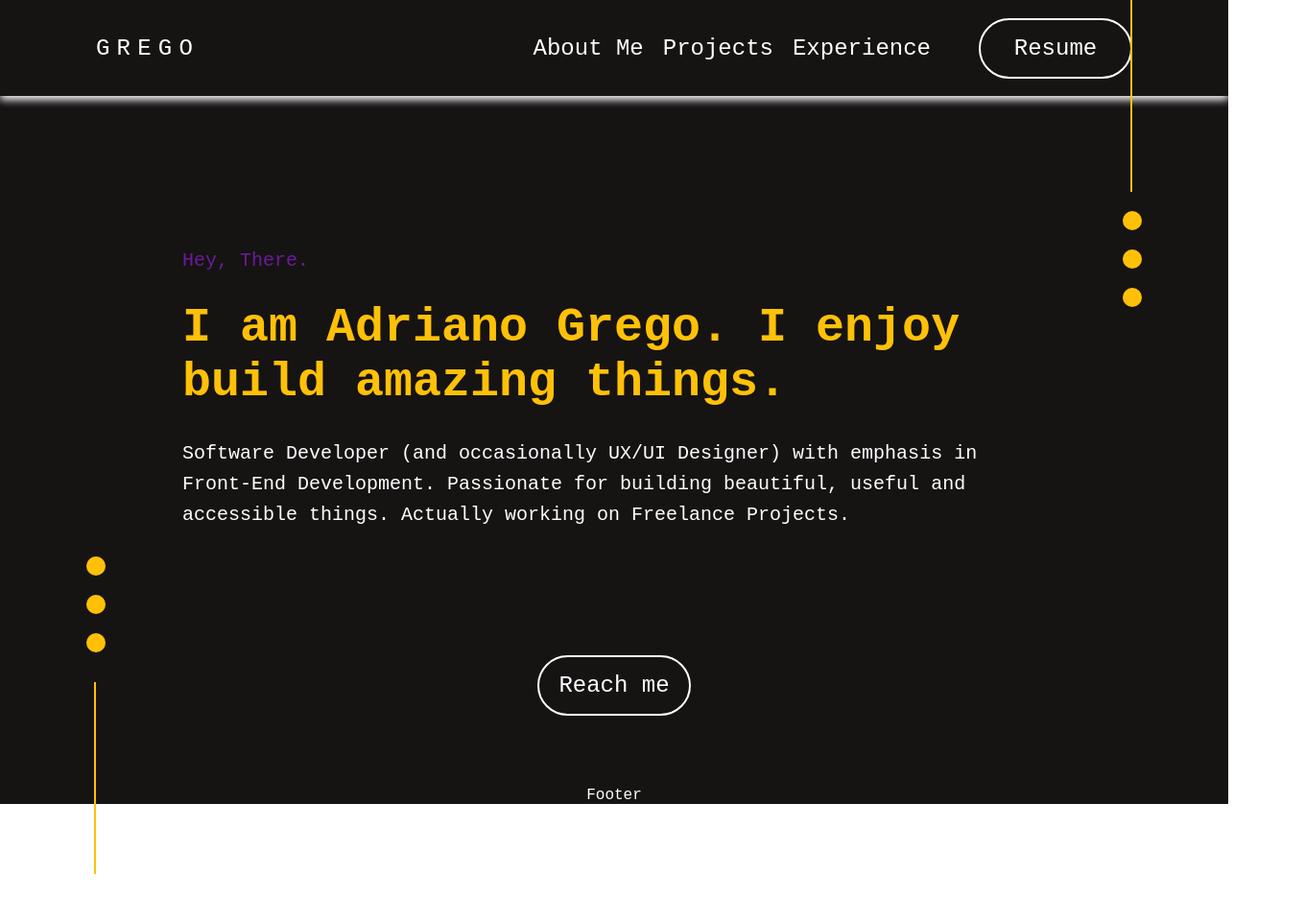
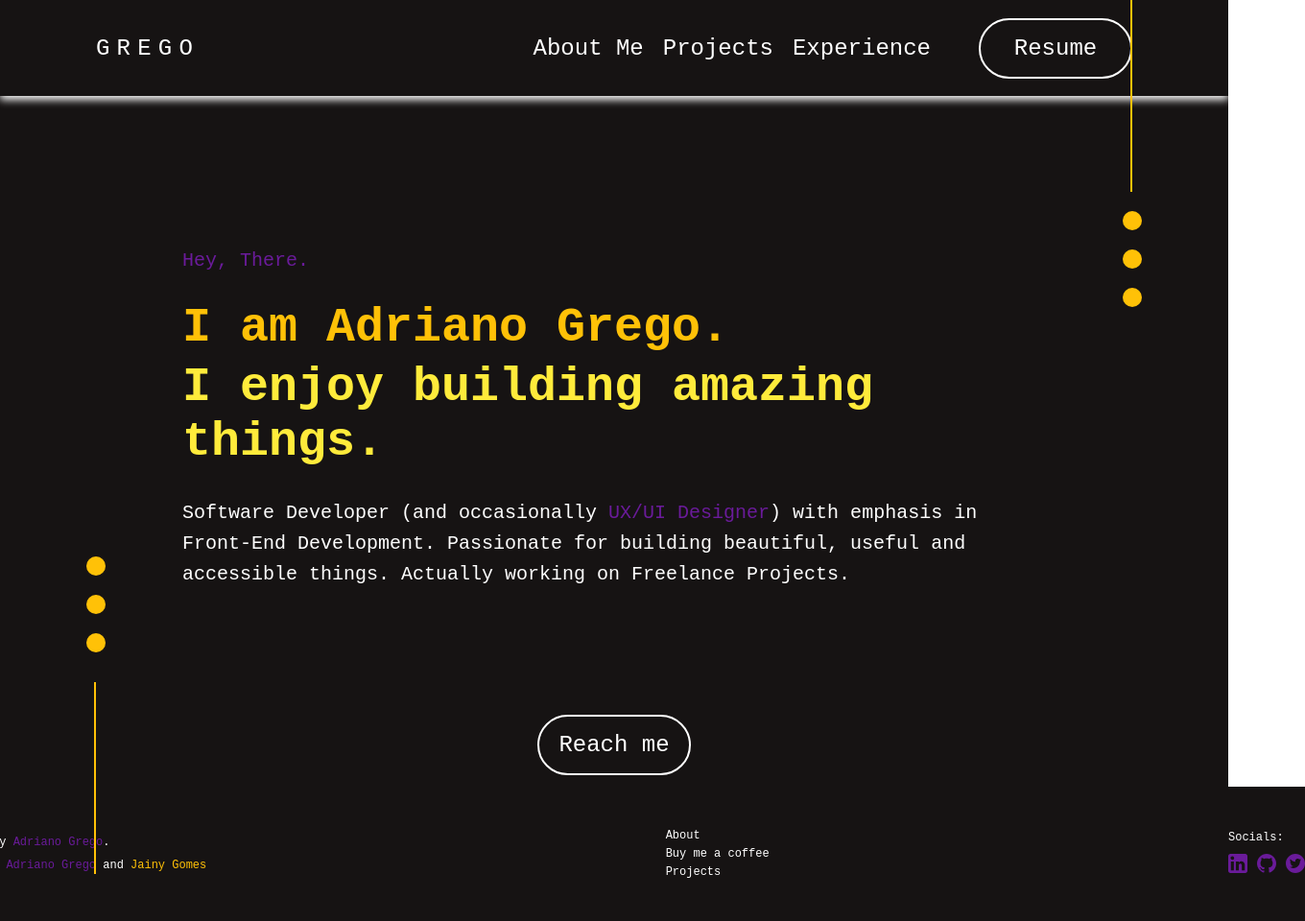
Before and after one commit to grega1/portfolio, a Gatsby site: page / in a window 1280 px wide. Shown: the whole page at 96% size, 1360 px wide, since content can reach past the window. Before the commit the page ends 838 px from the top, so only its background shows below. Built offline with nearby package versions, Linux system fonts and the light colour scheme; Gatsby itself is replaced by a stand-in of ours.

Commit message:
feat: finishing footer and adding base structure for the pages

```diff
--- a/src/components/Button/index.tsx
+++ b/src/components/Button/index.tsx
@@ -14,7 +14,6 @@ const ButtonWrapper = styled.button`
   :focus {
     border-color: ${({ theme }) => theme.colors.primary};
     color:${({ theme }) => theme.colors.primary};
-    transition:all 0.25s cubic-bezier(0.645,0.045,0.355,1);
   }
 `;
 interface ButtonProps {
--- a/src/components/Footer/index.tsx
+++ b/src/components/Footer/index.tsx
@@ -1,13 +1,111 @@
-import React from 'react';
-import styled from 'styled-components';
+import { Link } from "gatsby";
+import React from "react";
+import styled from "styled-components";
+import linkedin from "../../images/linkedin.svg";
+import github from "../../images/github.svg";
+import twitter from "../../images/twitter.svg";
+const FooterWrapper = styled.footer`
+  background-color: ${({ theme }) => theme.colors.backGround};
+  color: ${({ theme }) => theme.colors.text};
+  min-width: 1440px;
+  height: 140px;
+  display: flex;
+  align-items: center;
 
+  justify-content: space-between;
+  @media (max-width: 768px) {
+    min-width: 400px;
+    align-items: start;
+    flex-direction: column;
+    height: auto;
+    gap: 30px;
+    padding: 30px 0;
+  }
+`;
+const Credits = styled.div`
+  color: ${({ theme }) => theme.colors.text};
+  font-size: 12px;
+  font-weight: 500;
+  display: flex;
+  flex-direction: column;
+  align-items: start;
+  gap: 10px;
+
+  .yellowSpan {
+    color: ${({ theme }) => theme.colors.primary};
+  }
+  .purpleSpan {
+    color: ${({ theme }) => theme.colors.secondary};
+  }
+`;
+const Social = styled.ul`
+  color: ${({ theme }) => theme.colors.text};
+  font-size: 12px;
+  display: flex;
+  flex-direction: column;
+  gap:10px;
+  div{display:flex;align-items:center;gap:10px;}
+  li {
+    list-style: none;
+    font-size: 12px;
+    a{
+        text-decoration: none;
+    }
+  }
+`;
+const Links = styled.ul`
+  display: flex;
+  flex-direction: column;
+  align-items: start;
+  gap: 5px;
+  li {
+    list-style: none;
+    font-size: 12px;
+    a {
+      text-decoration: none;
+      color: ${({ theme }) => theme.colors.text};
+      &:hover,
+      :focus {
+        color: ${({ theme }) => theme.colors.primary};
+        text-decoration: underline;
+      }
+    }
+  }
+`;
 
 const Footer = () => {
-    return (
+  return (
+    <FooterWrapper>
+      <Credits>
+        <p>
+          Developed by <span className="purpleSpan">Adriano Grego</span>.
+        </p>
+        <p>
+          Designed by <span className="purpleSpan">Adriano Grego</span> and{" "}
+          <span className="yellowSpan">Jainy Gomes</span>
+        </p>{" "}
+      </Credits>
+
+      <Links>
+        <li>
+          <Link to="/">About</Link>
+        </li>
+        <li>
+          <Link to="/">Buy me a coffee</Link>
+        </li>
+        <li>
+          <Link to="/">Projects</Link>
+        </li>
+      </Links>
+      <Social>Socials:
         <div>
-            Footer
+        <li><Link to="/" ><img src={linkedin} alt="linkedin"/></Link></li>
+        <li><Link to="/" ><img src={github} alt="github"/></Link></li>
+        <li><Link to="/" ><img src={twitter} alt="twitter"/></Link></li>
         </div>
-    );
+      </Social>
+    </FooterWrapper>
+  );
 };
 
-export default Footer
+export default Footer;
--- a/src/components/Layout/Layout.tsx
+++ b/src/components/Layout/Layout.tsx
@@ -16,17 +16,28 @@ const Wrapper = styled.div`
   flex-direction: column;
   align-items: center;
   justify-content: center;
-  .right-decoration{
-
-
+  .right-decoration {
     position: fixed;
-    right:90px;
-    bottom:480px;
+    right: 90px;
+    bottom: 480px;
   }
-  .left-decoration{
+  .left-decoration {
     position: fixed;
-    left:90px;
-    top:580px;
+    left: 90px;
+    top: 580px;
+  }
+  @media (max-width: 768px) {
+    width: 100%;
+    .right-decoration {
+        transform: rotate(-90deg);
+        right: 400px;
+        bottom:0px;
+    }
+    .left-decoration {
+        transform: rotate(-90deg);
+        left:200px;
+        top:0px;
+    }
   }
 `;
 
--- a/src/pages/home.tsx
+++ b/src/pages/home.tsx
@@ -25,9 +25,13 @@ export const Content = styled.div`
     font-size: 20px;
     color: ${({ theme }) => theme.colors.secondary};
   }
-  h1 {
+  h1,h2 {
     font-size: 50px;
     color: ${({ theme }) => theme.colors.primary};
+  }
+  h2{
+    margin-top:-25px;
+    color: ${({ theme }) => theme.colors.secondaryYellow};
   }
   p {
     font-size: 20px;
@@ -37,6 +41,26 @@ export const Content = styled.div`
   :last-child {
     margin: 100px auto 0;
   }
+  @media(max-width: 768px) {
+    width:370px;
+
+    span {
+    font-size: 16px;
+    color: ${({ theme }) => theme.colors.secondary};
+  }
+  h1,h2 {
+    font-size: 30px;
+    color: ${({ theme }) => theme.colors.primary};
+  }
+  p {
+    font-size: 16px;
+    line-height: 32px;
+    color: ${({ theme }) => theme.colors.text};
+  }
+  :last-child {
+    margin: 30px auto 0;
+  }
+  }
 `;
 
 const Home = () => {
@@ -44,9 +68,10 @@ const Home = () => {
     <Wrapper>
       <Content>
         <span>Hey, There.</span>
-        <h1>I am Adriano Grego. I enjoy build amazing things.</h1>
+        <h1>I am Adriano Grego.</h1>
+        <h2>I enjoy building amazing things.</h2>
         <p>
-          Software Developer (and occasionally UX/UI Designer) with emphasis in
+          Software Developer (and occasionally <span>UX/UI Designer</span>) with emphasis in
           Front-End Development. Passionate for building beautiful, useful and
           accessible things. Actually working on Freelance Projects.
         </p>
```
Also changed, not shown: src/components/Title/index.tsx (added, +17 -0 lines), src/pages/aboutme.tsx (+33 -0 lines), src/pages/contact.tsx (+33 -0 lines), src/pages/experience.tsx (+34 -0 lines), src/pages/projects.tsx (+31 -0 lines), src/images/github.svg (added), src/images/linkedin.svg (added), src/images/twitter.svg (added).
